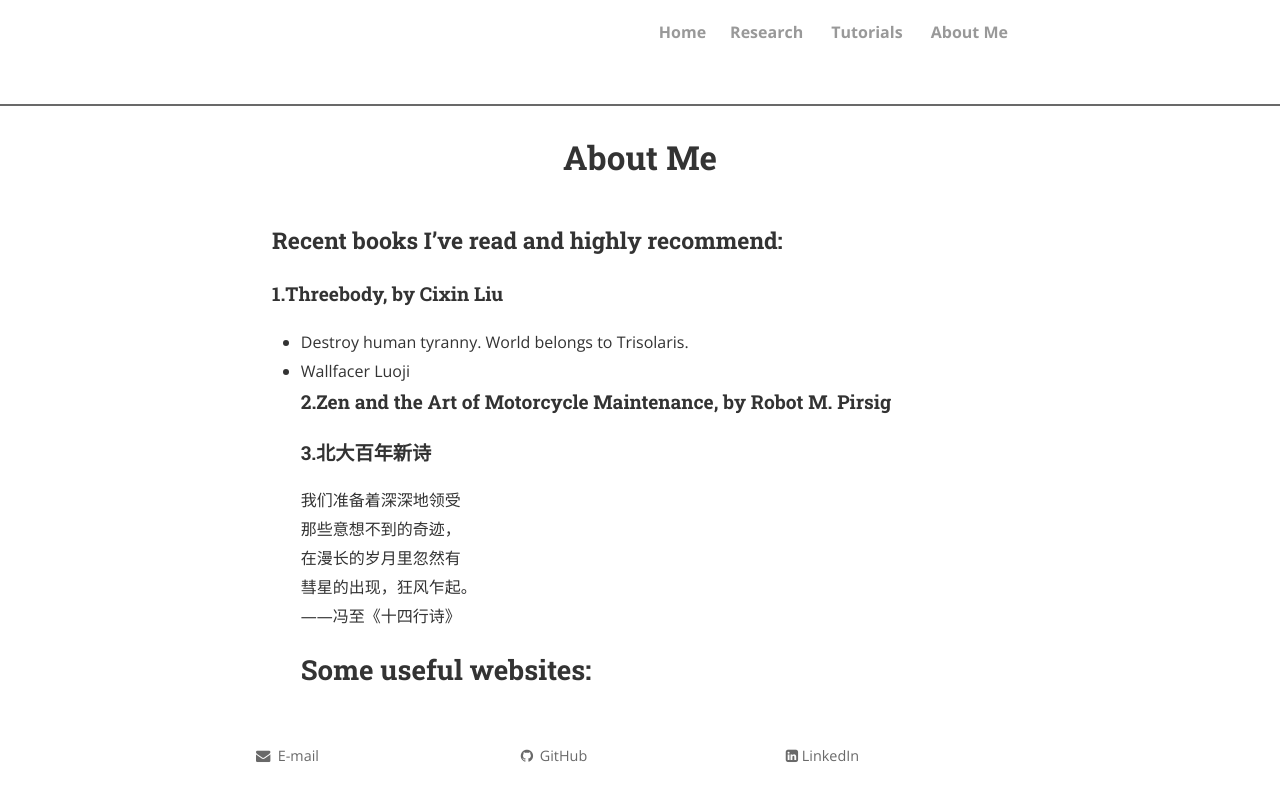
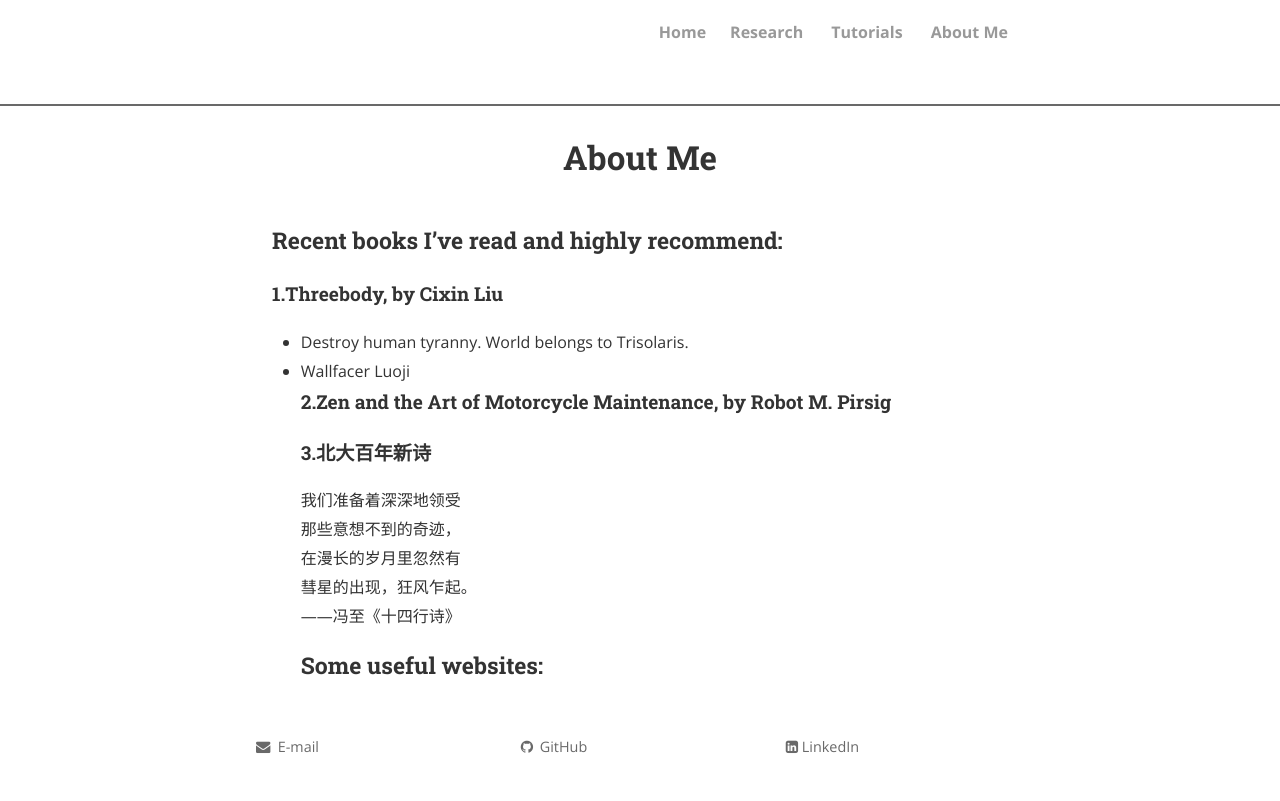
Before and after one commit to Yunga-Wu/Yunga-Wu.github.io, a Jekyll site: the page built from about.md, in a window 1280 px wide. Shown: the top 801 px of the page. Built offline with Jekyll 4.4.1, drawn with Linux system fonts in a browser that asks for light colours; nearby versions of some CDN libraries; comment, search, counter and statistics services are not loaded; a style sheet for code colours, icons or effects is not loaded.

```diff
--- a/about.md
+++ b/about.md
@@ -14,4 +14,4 @@ permalink: /about/
 在漫长的岁月里忽然有
 彗星的出现，狂风乍起。
 ——冯至《十四行诗》
-## Some useful websites:
+### Some useful websites:
```
